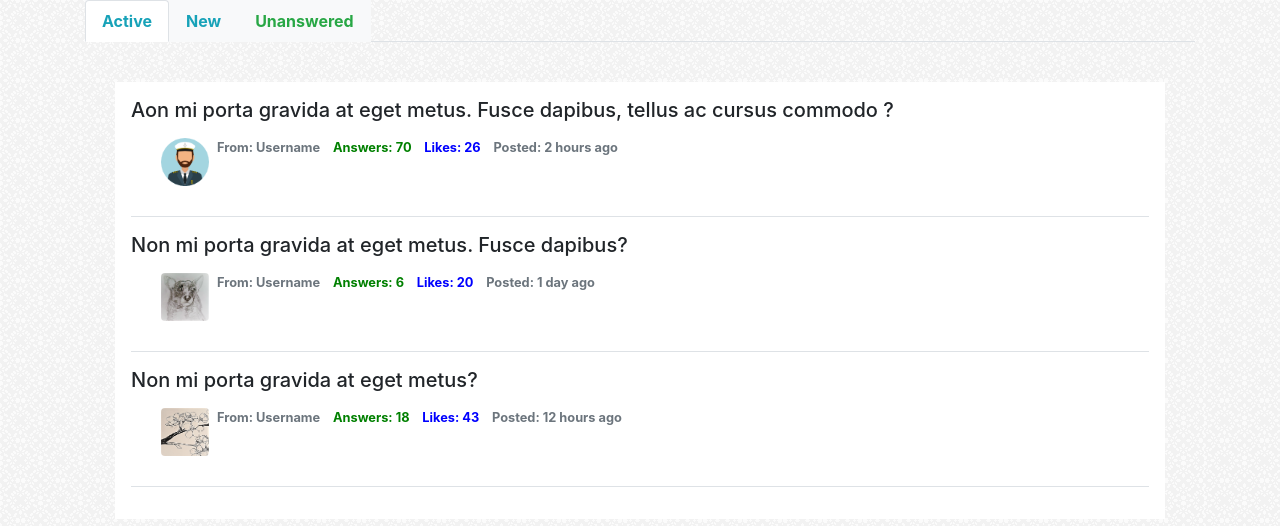
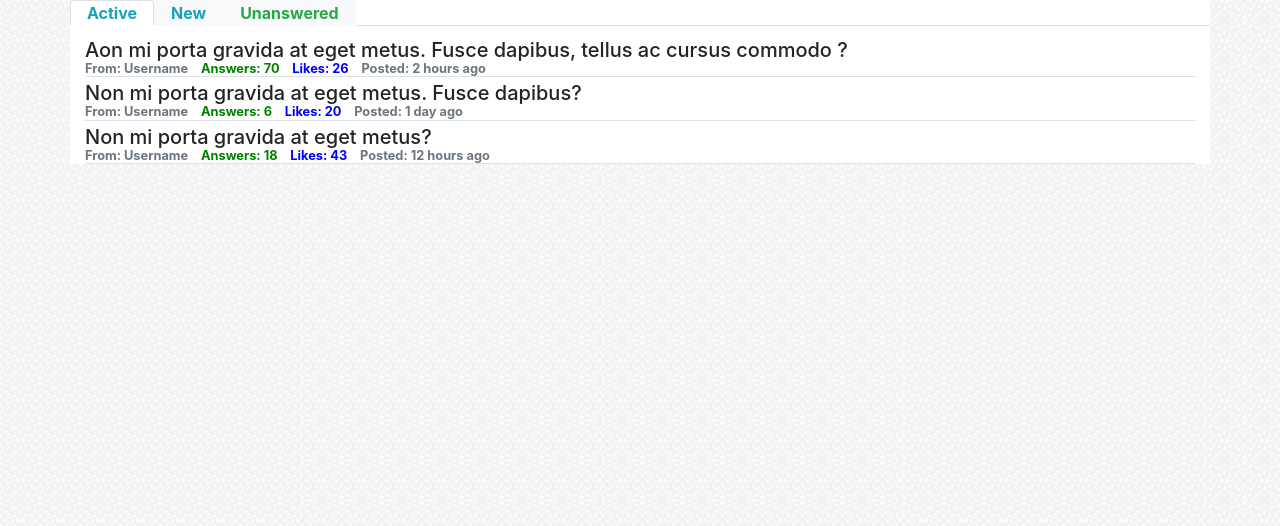
Before and after one commit to heyhellomila/SOEN341, a PHP site: page / in a window 1280 px wide. Shown: the top 526 px of the page. Run offline with PHP 8.4, Linux system fonts and the light colour scheme; some libraries are stand-ins or nearby versions.

Commit message:
reshaped to proper size

```diff
--- a/tabmenu.php
+++ b/tabmenu.php
@@ -1,4 +1,4 @@
-<div class="container">
+<div class="container bg-white px-0" style="line-height: 0.5 !important;" `>
   <!-- Nav tabs -->
   <ul class="nav nav-tabs" role="tablist">
     <li class="nav-item bg-light">
@@ -17,30 +17,37 @@
     <div id="activetab" class="container tab-pane active"><br>
       <div class="container">
         <!-- Table of posts -->
-        <div class="my-3 p-3 bg-white">
+        <div >
           <!-- Single post that is added to the homepage starts here -->
-          <h5>Aon mi porta gravida at eget metus. Fusce dapibus, tellus ac cursus commodo ?</h5>
-          <div class="media text-muted pt-2 mb-3 border-bottom border-gray">
-            <img alt="32x32" class="mr-2 rounded" style="width: 48px; height: 48px;" src="images/captain.png">
-            <p class="media-body pb-2 mb-3 small lh-125">
-              <strong class="d-block text-gray-dark">From: Username<span style="color: green;">&emsp;Answers: 70&emsp;</span><span style="color: blue;">Likes: 26</span>&emsp;Posted: 2 hours ago</strong>
+          <div class="row border-bottom border-gray">
+            <div class="col">
+              <h5 class="row my-1">Aon mi porta gravida at eget metus. Fusce dapibus, tellus ac cursus commodo ?</h5>
+              <div class="my-1 text-muted small row">
+                <p class="m-0">
+                  <strong class="text-gray-dark">From: Username<span style="color: green;">&emsp;Answers: 70&emsp;</span><span style="color: blue;">Likes: 26</span>&emsp;Posted: 2 hours ago</strong>
                 </p>
               </div>
+            </div>
+          </div>
           <!-- End of single post -->
-          <h5>Non mi porta gravida at eget metus. Fusce dapibus?</h5>
-          <div class="media text-muted pt-2 mb-3 border-bottom border-gray">
-            <img alt="32x32" class="mr-2 rounded" style="width: 48px; height: 48px;" src="images/dog.png">
-            <p class="media-body pb-2 mb-3 small lh-125">
+          <div class="row border-bottom border-gray">
+            <div class="col">
+              <h5 class="row my-1">Non mi porta gravida at eget metus. Fusce dapibus?</h5>
+              <div class="my-1 text-muted small row">
+                <p class="m-0">
                   <strong class="d-block text-gray-dark">From: Username<span style="color: green;">&emsp;Answers: 6&emsp;</span><span style="color: blue;">Likes: 20</span>&emsp;Posted: 1 day ago</strong>
                 </p>
               </div>
-
-          <h5>Non mi porta gravida at eget metus?</h5>
-          <div class="media text-muted pt-2 mb-3 border-bottom border-gray">
-            <img alt="32x32" class="mr-2 rounded" style="width: 48px; height: 48px;" src="images/sakura.png">
-            <p class="media-body pb-2 mb-3 small lh-125">
+            </div>
+          </div>
+          <div class="row border-bottom border-gray">
+          <div class="col">
+            <h5 class="row my-1">Non mi porta gravida at eget metus?</h5>
+            <div class="my-1 text-muted row">
+              <p class="small m-0">
                 <strong class="d-block text-gray-dark">From: Username<span style="color: green;">&emsp;Answers: 18&emsp;</span><span style="color: blue;">Likes: 43</span>&emsp;Posted: 12 hours ago</strong>
               </p>
+            </div></div>
           </div>
         </div>
       </div>
@@ -48,29 +55,33 @@
     <div id="newtab" class="container tab-pane fade"><br>
      <div class="container">
       <!-- Table of posts -->
-        <div class="my-3 p-3 bg-white">
+      <div>
         <!-- Single post that is added to the homepage starts here -->
-          <h5>Non mi porta gravida at eget metus. Fusce dapibus, tellus ac cursus?</h5>
-          <div class="media text-muted pt-2 mb-3 border-bottom border-gray">
-            <img alt="32x32" class="mr-2 rounded" style="width: 48px; height: 48px;" src="images/captain.png">
-            <p class="media-body pb-2 mb-3 small lh-125">
+        <div class="row border-bottom border-gray">
+        <div class="col">
+          <h5 class="row">Non mi porta gravida at eget metus. Fusce dapibus, tellus ac cursus?</h5>
+          <div class="my-1 text-muted row">
+            <p class="small m-0">
               <strong class="d-block text-gray-dark">From: Username<span style="color: green;">&emsp;Answers: 2&emsp;</span><span style="color: blue;">Likes: 5</span>&emsp;Posted: Just now</strong>
             </p>
+          </div></div>
         </div>
         <!-- End of single post -->
-          <h5>Fusce dapibus, tellus ac cursus commodo?</h5>
-          <div class="media text-muted pt-2 mb-3 border-bottom border-gray">
-            <img alt="32x32" class="mr-2 rounded" style="width: 48px; height: 48px;" src="images/dog.png">
-            <p class="media-body pb-2 mb-3 small lh-125">
+        <div class="row border-bottom border-gray"><div class="col">
+          <h5 class="row">Fusce dapibus, tellus ac cursus commodo?</h5>
+          <div class="my-1 text-muted row">
+            <p class="small m-0">
               <strong class="d-block text-gray-dark">From: Username<span style="color: green;">&emsp;Answers: 6&emsp;</span><span style="color: blue;">Likes: 20</span>&emsp;Posted: 15 minutes ago</strong>
             </p>
+          </div></div>
         </div>
-          <h5>Non mi porta gravida at eget metus. Tellus ac cursus commodo?</h5>
-          <div class="media text-muted pt-2 mb-3 border-bottom border-gray">
-            <img alt="32x32" class="mr-2 rounded" style="width: 48px; height: 48px;" src="images/sakura.png">
-            <p class="media-body pb-2 mb-3 small lh-125">
+        <div class="row border-bottom border-gray"><div class="col">
+          <h5 class="row">Non mi porta gravida at eget metus. Tellus ac cursus commodo?</h5>
+          <div class="my-1 text-muted row">
+            <p class="small m-0">
               <strong class="d-block text-gray-dark">From: Username<span style="color: green;">&emsp;Answers: 18&emsp;</span><span style="color: blue;">Likes: 43</span>&emsp;Posted: 1 hour ago</strong>
             </p>
+          </div></div>
         </div>
       </div>
     </div>
@@ -78,28 +89,30 @@
   <div id="unansweredtab" class="container tab-pane fade"><br>
    <div class="container">
     <!-- Table of posts -->
-        <div class="my-3 p-3 bg-white">
+    <div>
       <!-- Single post that is added to the homepage starts here -->
-          <h5>Non mi porta gravida at eget metus?</h5>
-          <div class="media text-muted pt-2 mb-3 border-bottom border-gray">
-            <img alt="32x32" class="mr-2 rounded" style="width: 48px; height: 48px;" src="images/sakura.png">
-            <p class="media-body pb-2 mb-3 small lh-125">
+      <div class="row border-bottom border-gray"><div class="col">
+        <h5 class="row">Non mi porta gravida at eget metus?</h5>
+        <div class="my-1 text-muted row">
+          <p class="small m-0">
             <strong class="d-block text-gray-dark">From: flower<span style="color: green;">&emsp;Answers: 0&emsp;</span><span style="color: blue;">Likes: 125</span>&emsp;Posted: 15 hours ago</strong>
           </p>
+        </div></div>
       </div>
       <!-- End of single post -->
-          <h5>Gravida at eget metus. Fusce dapibus, tellus ac cursus commodo?</h5>
-          <div class="media text-muted pt-2 mb-3 border-bottom border-gray">
-            <img alt="32x32" class="mr-2 rounded" style="width: 48px; height: 48px;" src="images/dog.png">
-            <p class="media-body pb-2 mb-3 small lh-125">
+      <div class="row border-bottom border-gray"><div class="col">
+        <h5 class="row">Gravida at eget metus. Fusce dapibus, tellus ac cursus commodo?</h5>
+        <div class="my-1 text-muted row">
+          <p class="small m-0">
             <strong class="d-block text-gray-dark">From: amazingtrainer<span style="color: green;">&emsp;Answers: 0&emsp;</span><span style="color: blue;">Likes: 125</span>&emsp;Posted: 3 days ago</strong>
           </p>
+        </div></div>
         <p></p>
       </div>
-          <h5>Porta gravida at eget metus. Fusce dapibus, tellus ac cursus commodo?</h5>
-          <div class="media text-muted pt-2 mb-3 border-bottom border-gray">
-            <img alt="32x32" class="mr-2 rounded" style="width: 48px; height: 48px;" src="images/captain.png">
-            <p class="media-body pb-2 mb-3 small lh-125">
+      <div class="row border-bottom border-gray"><div class="col">
+        <h5 class="row">Porta gravida at eget metus. Fusce dapibus, tellus ac cursus commodo?</h5>
+        <div class="my-1 text-muted row">
+          <p class="small m-0">
             <strong class="d-block text-gray-dark">From: Username<span style="color: green;">&emsp;Answers: 0&emsp;</span><span style="color: blue;">Likes: 125</span>&emsp;Posted: 5 hours ago</strong>
           </p>
         </div>
@@ -108,3 +121,5 @@
   </div>
 </div>
 </div>
+</div>
+</div>
```
Lines whose indentation alone changed are shown as unchanged.
